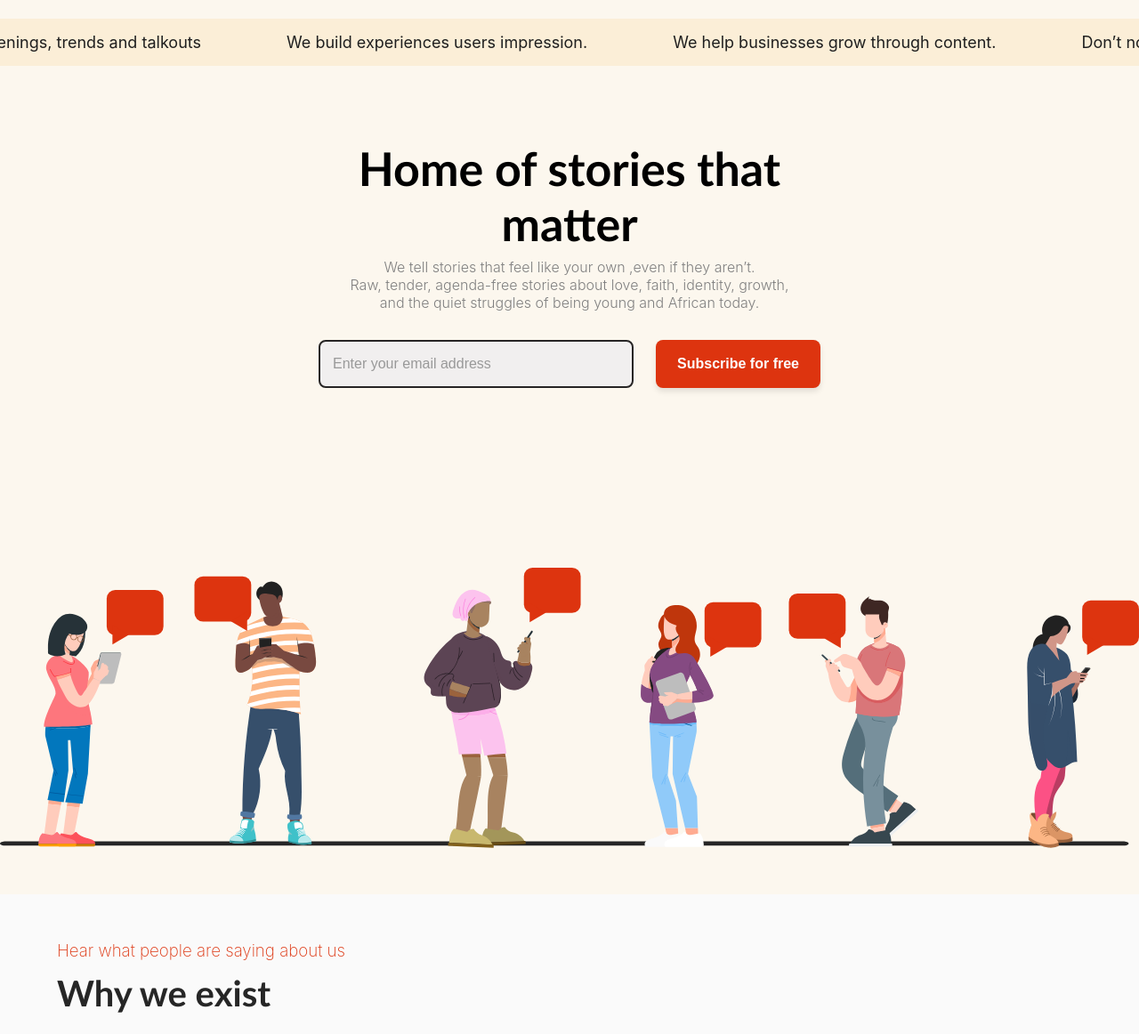
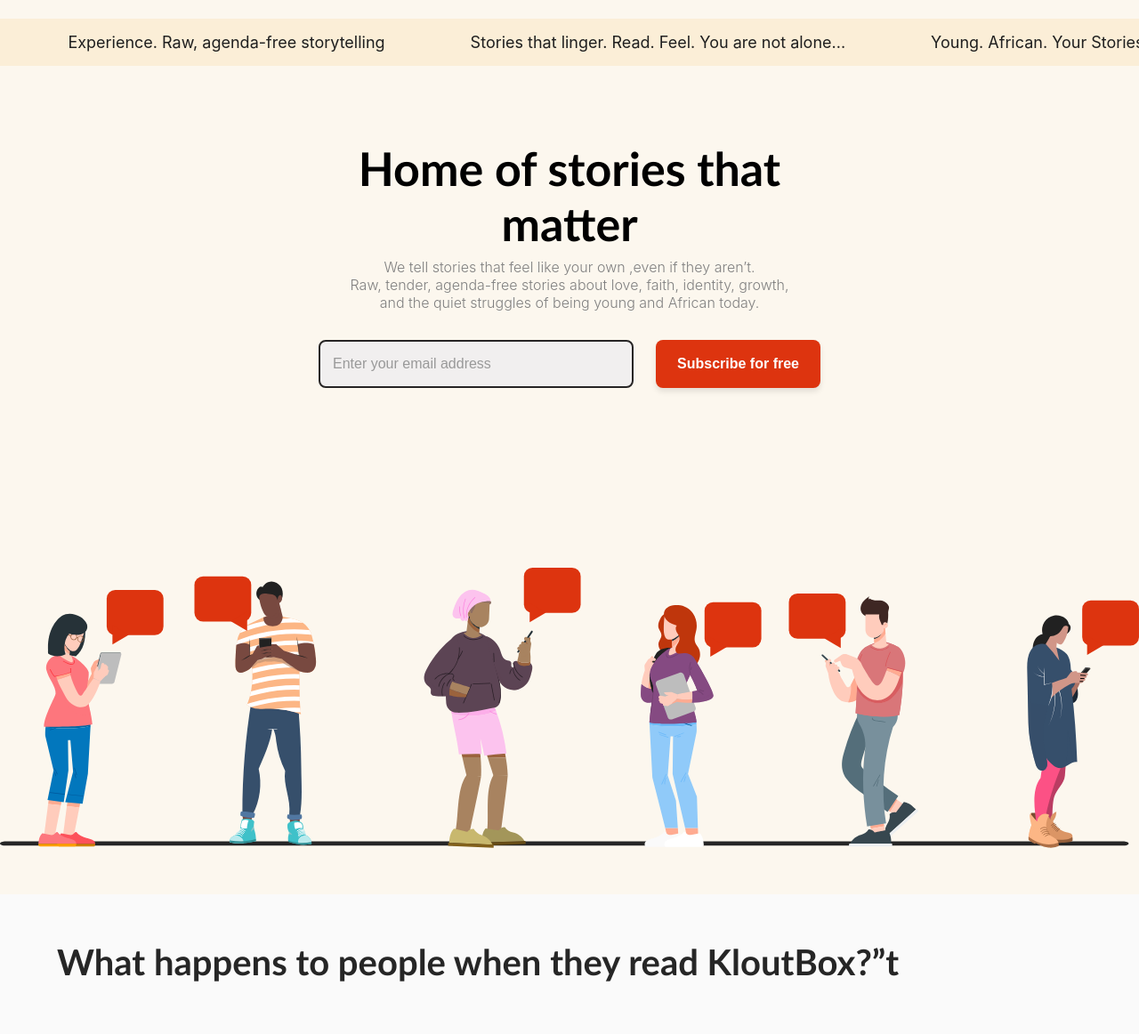
Before and after one commit to thedanielwilliams/subscribetokloutbox, a website: page index.html in a window 1280 px wide. Shown: the part 59-1221 px from the top of the page at 89% size. Drawn offline with Linux system fonts and the light colour scheme; a web font is replaced by a local one.

Commit message:
Contentchange

```diff
--- a/index.html
+++ b/index.html
@@ -16,18 +16,17 @@
 
     <!-- crawl animation -->
     <div class="marquee-cover">
-    <div class="marquee">
-        <div class="marquee-track">
-            <span>Don’t not be left out on current happenings, trends and talkouts </span>
-            <span>We build experiences users impression.</span>
-            <span>We help businesses grow through content.</span>
+        <div class="marquee">
+            <div class="marquee-track">
+            <span>Young. African. Stories that matter</span>
+            <span>Experience. Raw, agenda-free storytelling</span>
+            <span>Stories that linger. Read. Feel. You are not alone...</span>
 
-            <!-- duplicate for seamless loop -->
-            <span>Don’t not be left out on current happenings, trends and talkouts </span>
-            <span>We build experiences users impression.</span>
-            <span>We help businesses grow through content.</span>
+            <span>Young. African. Your Stories matter</span>
+            <span>Experience. Raw, agenda-free storytelling</span>
+            <span>Stories that linger. Read. Feel. You are not alone...</span>
+            </div>
         </div>
-    </div>
     </div>
 
 
@@ -51,8 +50,8 @@
 
     <div class="testimonial">
         <div class="testimonial-title">
-            <h3>Hear what people are saying about us</h3>
-            <h1>Why we exist</h1>
+
+            <h1>What happens to people when they read KloutBox?”t</h1>
         </div>
 
         <div class="testimonial-slider">
```
